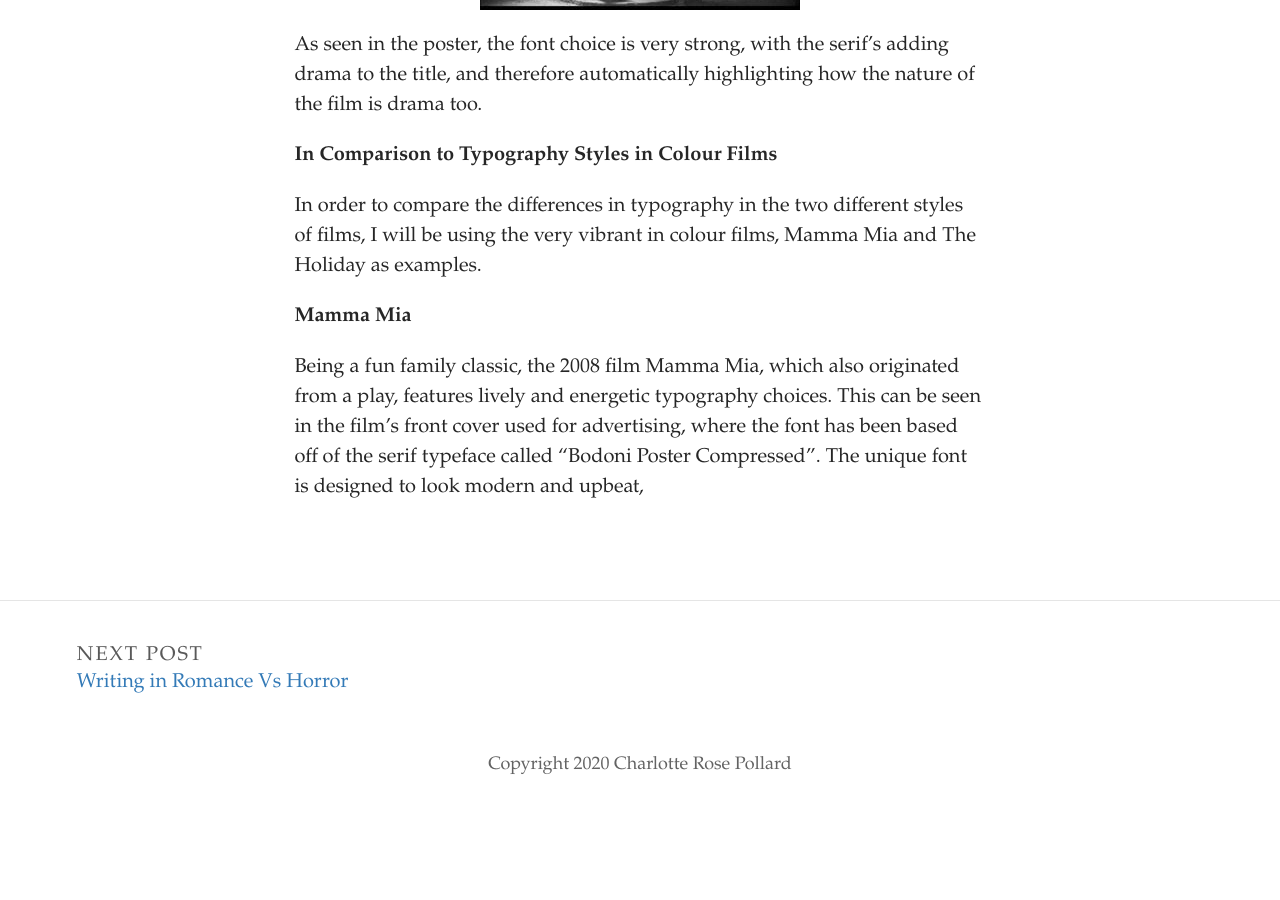
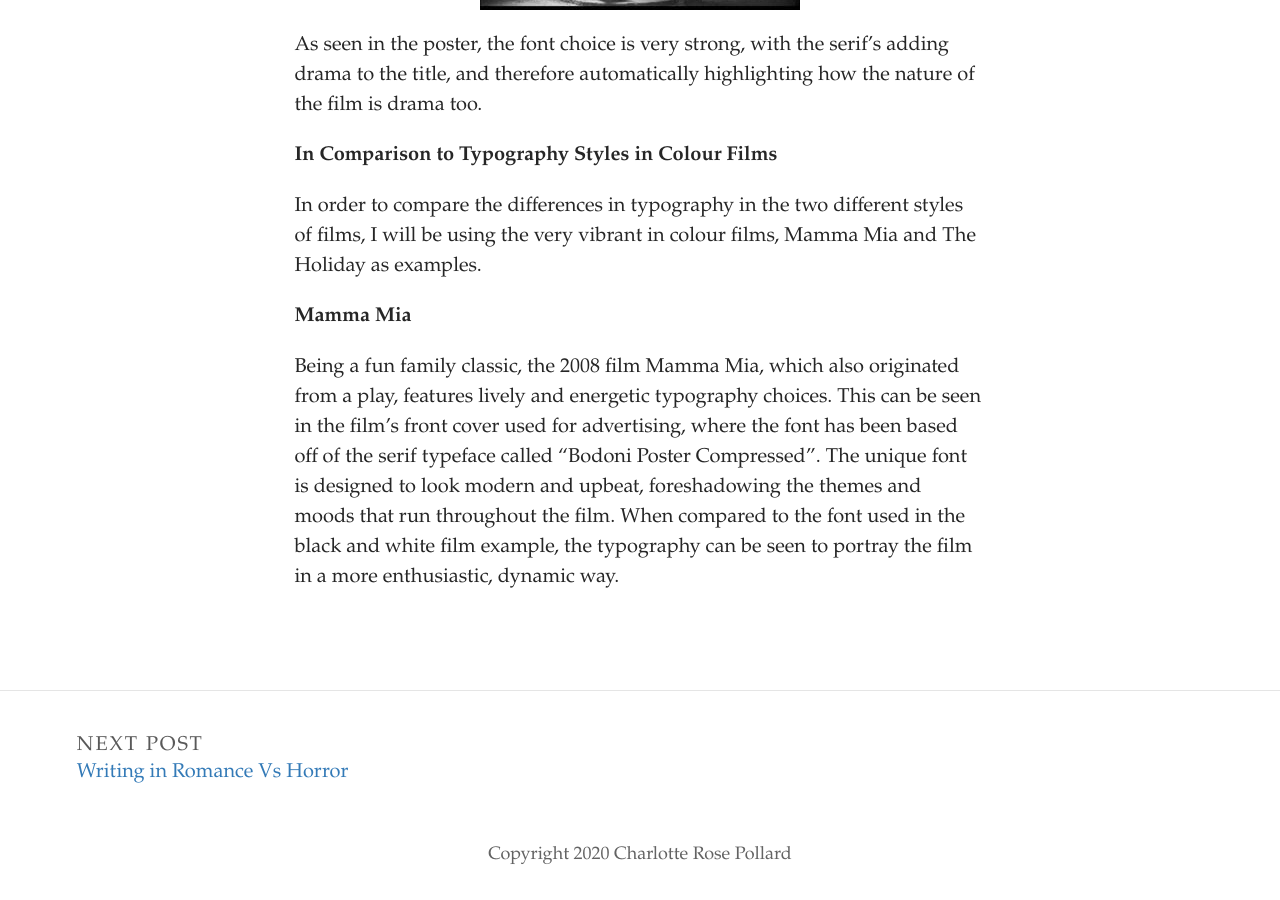
Before and after one commit to charlotte1404/brookestypography, a Jekyll site: the page built from _posts/2020-11-20-calligraphy-in-colour-and-black-and-white.md, in a window 1280 px wide and 900 px high, scrolled down 1490 px. Built offline with Jekyll 4.4.1, drawn with Linux system fonts in a browser that asks for light colours; some web fonts are replaced; before the commit the page ends 2300 px from its top, so only the background shows below that.

Commit message:
Update Post “2020-11-20-calligraphy-in-colour-and-black-and-white”

```diff
--- a/_posts/2020-11-20-calligraphy-in-colour-and-black-and-white.md
+++ b/_posts/2020-11-20-calligraphy-in-colour-and-black-and-white.md
@@ -23,4 +23,4 @@ In order to compare the differences in typography in the two different styles of
 
 **Mamma Mia**
 
-Being a fun family classic, the 2008 film Mamma Mia, which also originated from a play, features lively and energetic typography choices. This can be seen in the film's front cover used for advertising, where the font has been based off of the serif typeface called "Bodoni Poster Compressed". The unique font is designed to look modern and upbeat,
+Being a fun family classic, the 2008 film Mamma Mia, which also originated from a play, features lively and energetic typography choices. This can be seen in the film's front cover used for advertising, where the font has been based off of the serif typeface called "Bodoni Poster Compressed". The unique font is designed to look modern and upbeat, foreshadowing the themes and moods that run throughout the film. When compared to the font used in the black and white film example, the typography can be seen to portray the film in a more enthusiastic, dynamic way.
```
